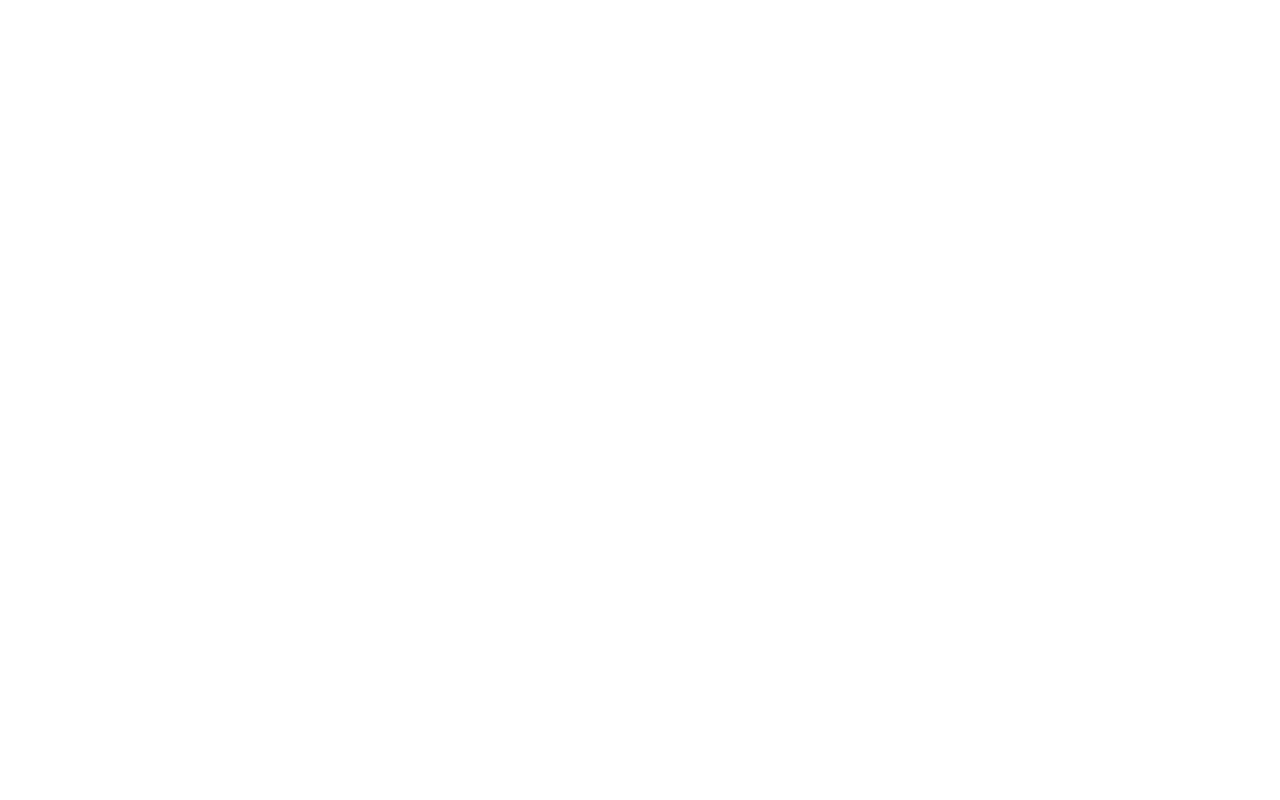
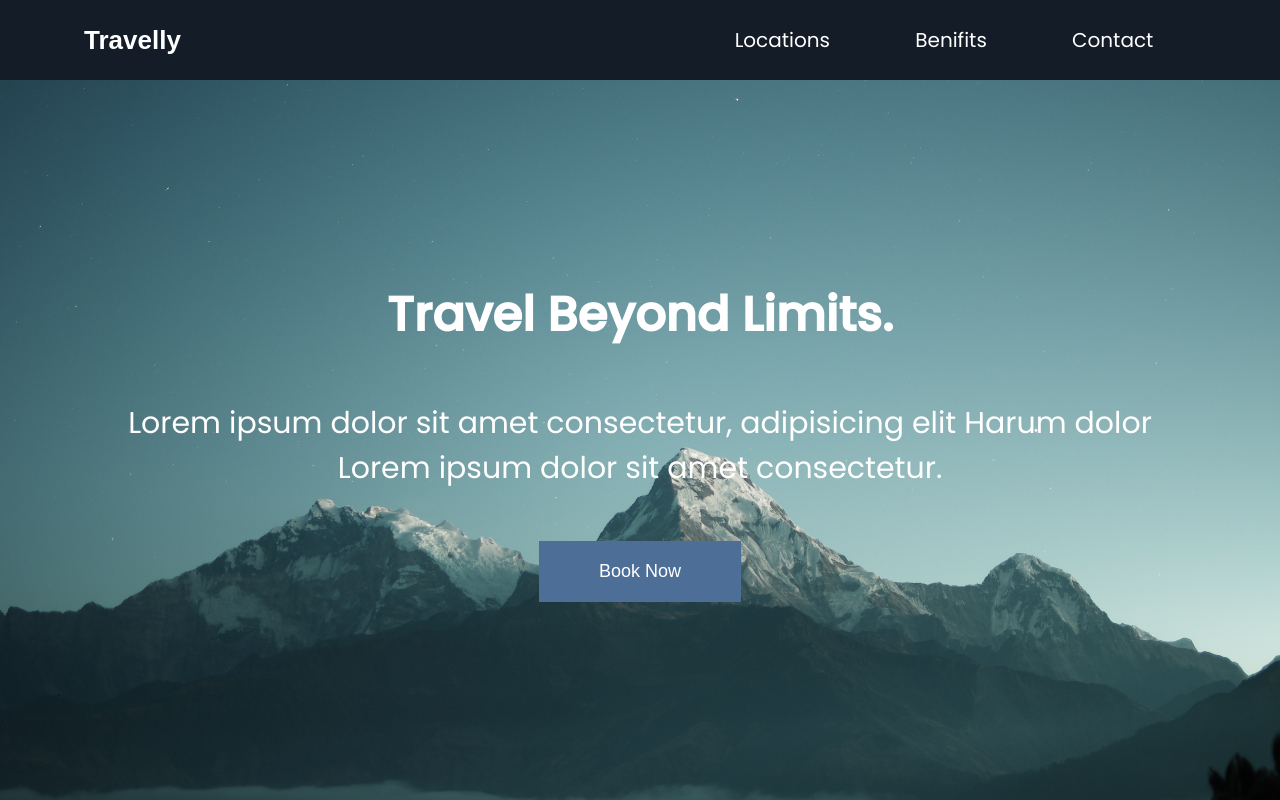
Before and after one commit to sadikware/travelly, a plain HTML site: page index.html in a window 1280 px wide. Drawn offline with Linux system fonts and the light colour scheme; a web font is replaced by a local one.

Commit message:
nav and hero section design completed

```diff
--- a/index.html
+++ b/index.html
@@ -6,7 +6,33 @@
     <meta name="viewport" content="width=device-width, initial-scale=1.0" />
     <title>Travelly | Traveling Agency</title>
     <link rel="icon" href="./assests/icons/airplanes.png" />
+    <link rel="preconnect" href="https://fonts.googleapis.com" />
+    <link rel="preconnect" href="https://fonts.gstatic.com" crossorigin />
+    <link
+      href="https://fonts.googleapis.com/css2?family=Pattaya&family=Poppins:wght@400;500&display=swap"
+      rel="stylesheet"
+    />
     <link rel="stylesheet" href="style.css" />
   </head>
-  <body></body>
+  <body>
+    <header class="main-head">
+      <nav>
+        <h1 id="logo">Travelly</h1>
+        <ul>
+          <li><a href="">Locations</a></li>
+          <li><a href="">Benifits</a></li>
+          <li><a href="">Contact</a></li>
+        </ul>
+      </nav>
+    </header>
+    <section class="hero">
+      <h2>Travel Beyond Limits.</h2>
+      <h3>
+        Lorem ipsum dolor sit amet consectetur, adipisicing elit Harum dolor
+        <br />
+        Lorem ipsum dolor sit amet consectetur.
+      </h3>
+      <button>Book Now</button>
+    </section>
+  </body>
 </html>
--- a/style.css
+++ b/style.css
@@ -0,0 +1,111 @@
+/* Global Styles */
+
+* {
+  margin: 0;
+  padding: 0;
+  box-sizing: border-box;
+}
+
+html {
+  font-size: 62.5%;
+}
+
+body {
+  font-family: "Poppins", sans-serif;
+}
+
+h1 {
+  font-size: 2.6rem;
+}
+
+li,
+button,
+p,
+input,
+label {
+  font-size: 2rem;
+}
+
+h2 {
+  font-size: 4.8rem;
+}
+h3 {
+  font-size: 3rem;
+  font-weight: 400;
+}
+h4,
+h5 {
+  font-size: 2.8rem;
+}
+
+a {
+  color: white;
+  text-decoration: none;
+}
+
+button {
+  padding: 2rem 6rem;
+  border: none;
+  color: white;
+  background-color: #4c6e97;
+  font-size: 1.8rem;
+}
+
+/* Nav Section With Hero */
+.main-head {
+  background-color: #131c27;
+  color: white;
+}
+
+nav {
+  display: flex;
+  min-height: 10vh;
+  width: 90%;
+  margin: auto;
+  padding: 2rem;
+  align-items: center;
+  flex-wrap: wrap;
+}
+
+nav ul {
+  display: flex;
+  list-style: none;
+  align-items: center;
+  flex: 1 1 40rem;
+  justify-content: space-around;
+}
+
+#logo {
+  flex: 2 1 40rem;
+  font-family: "Pattaya", sans-serif;
+}
+
+.hero {
+  min-height: 90vh;
+  background: url("./assests/images/mountain-hero.jpg");
+  background-repeat: no-repeat;
+  background-position: center;
+  background-size: cover;
+  color: white;
+  display: flex;
+  flex-direction: column;
+  justify-content: center;
+  align-items: center;
+  text-align: center;
+}
+
+.hero h3 {
+  padding: 5rem;
+}
+
+@media screen and (max-width: 933px) {
+  html {
+    font-size: 45%;
+  }
+  nav {
+    text-align: center;
+  }
+  #logo {
+    padding: 2rem;
+  }
+}
```
Also changed, not shown: assests/images/mountain-hero.jpg (added).
